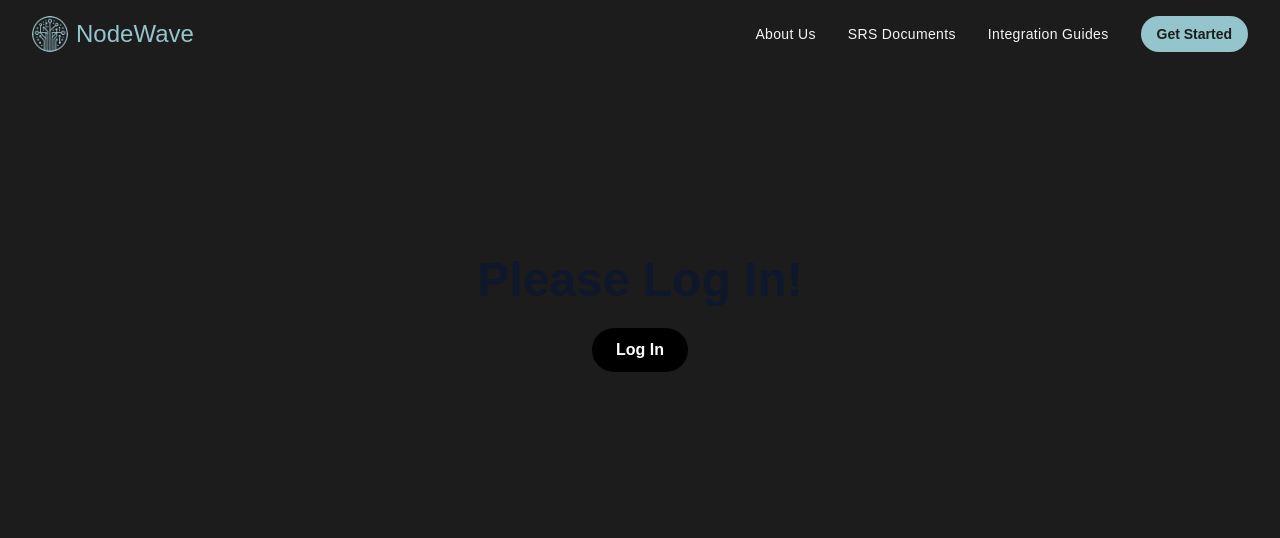
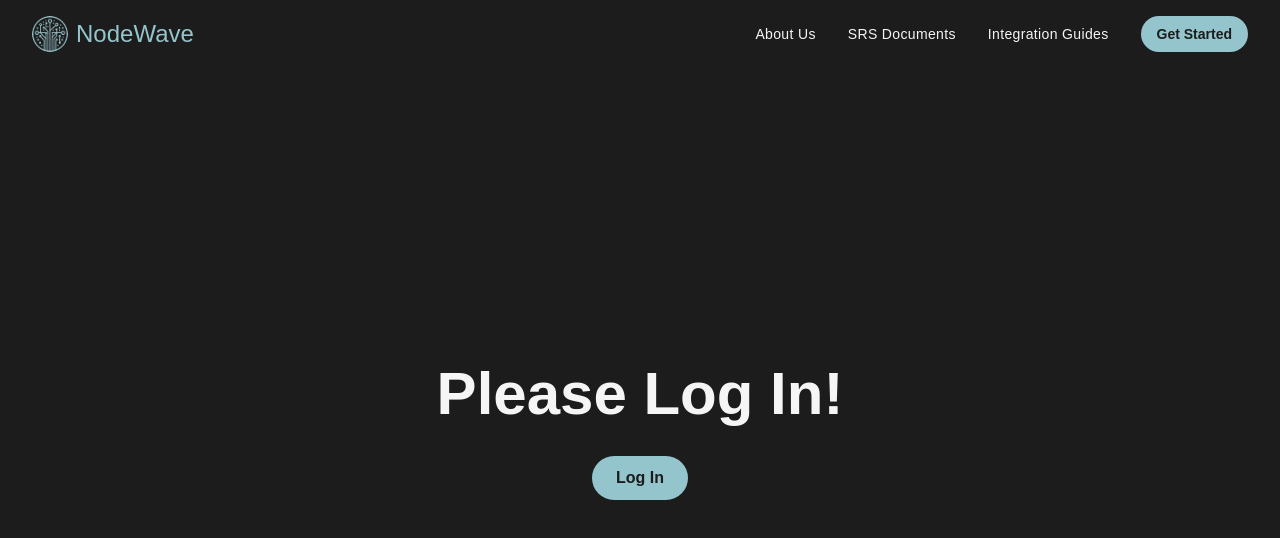
Before and after one commit to greeshiee/CS4485-T7, a React (Create React App) app: page /dashboard in a window 1280 px wide. Shown: the top 538 px of the page. Built offline with nearby package versions, Linux system fonts and the light colour scheme.

Commit message:
some design fixes

```diff
--- a/src/components/unauthenticated.js
+++ b/src/components/unauthenticated.js
@@ -6,26 +6,23 @@ const Unauthenticated = () => {
     const { loginWithRedirect } = useAuth0();
 
     return (
-    <div className="relative">
+    <div className="relative h-screen">
         <Navbar/>
-        <div className="relative mt-8 px-6 lg:px-8">
-          <div className="relative pt-24 ml-auto">
-            <div className="lg:w-2/3 text-center mx-auto mt-32">
-              <h1 className="text-gray-900 dark:text-white font-bold text-3xl md:text-4xl xl:text-5xl">
-                Please Log In!
-              </h1>
-              <button
+        <div className="relative mt-8 px-6 lg:px-8 h-full flex items-center justify-center">
+          <div className="text-center mx-auto">
+            <h1 className="text-foreground font-bold text-4xl md:text-5xl xl:text-6xl">
+              Please Log In!
+            </h1>
+            <button
                       onClick={() => loginWithRedirect()}
-                      className="relative mt-6 flex h-11 w-full items-center mx-auto justify-center px-6 before:absolute before:inset-0 before:rounded-full before:bg-primary before:transition before:duration-300 hover:before:scale-105 active:duration-75 active:before:scale-95 sm:w-max"
+                      className="relative mt-8 flex h-11 w-full md:w-max items-center mx-auto justify-center px-6 before:absolute before:inset-0 before:rounded-full before:bg-electricblue before:transition before:duration-300 hover:before:scale-105 active:duration-75 active:before:scale-95"
               >
-                <span className="relative text-base font-semibold text-white">
+                <span className="relative text-base font-semibold text-background">
                   Log In
                 </span>
               </button>
             </div>
-          </div>
         </div>
-
     </div>
   )
 }
```
